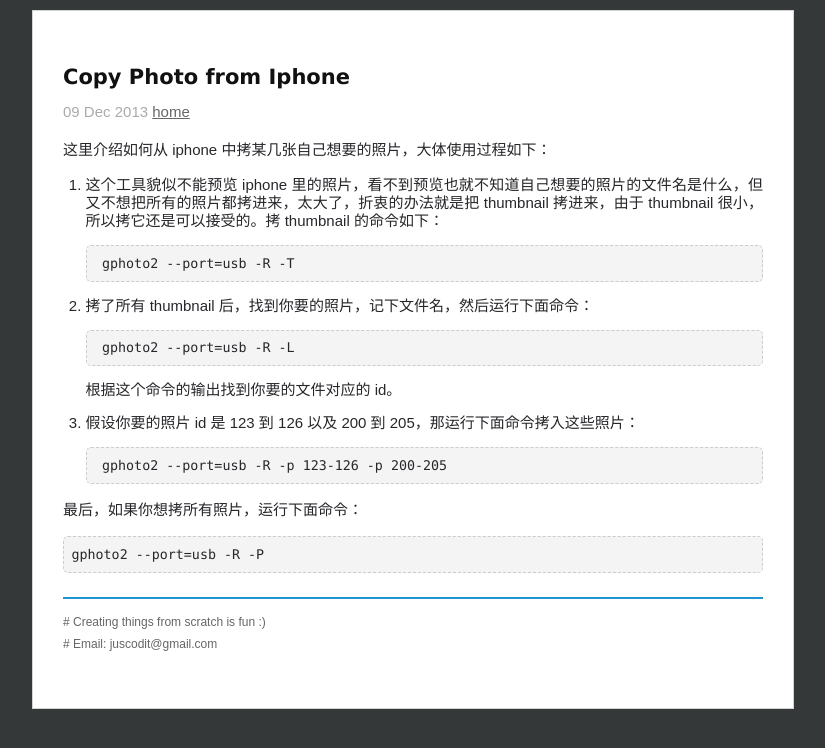
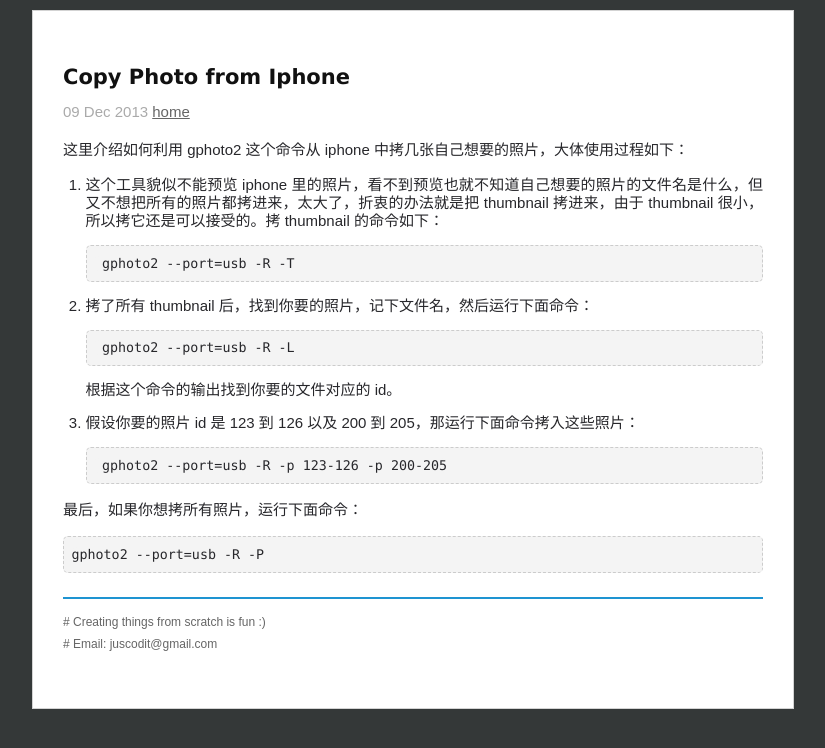
Before and after one commit to chenrushan/chenrushan.github.io, a Jekyll site: the page built from _posts/2013-12-09-copy-photo-from-iphone.markdown, in a window 1280 px wide. Shown: the top 748 px of the page, without its empty margins (227-1052 px from the left). Built offline with Jekyll 4.4.1, drawn with Linux system fonts in a browser that asks for light colours; Markdown is read by kramdown in place of the engine named in the settings.

Commit message:
refine _posts/2013-12-09-copy-photo-from-iphone.markdown

```diff
--- a/_posts/2013-12-09-copy-photo-from-iphone.markdown
+++ b/_posts/2013-12-09-copy-photo-from-iphone.markdown
@@ -5,7 +5,7 @@
 tags: arch, linux, gphoto2, iphone, photo
 ---
 
-这里介绍如何从 iphone 中拷某几张自己想要的照片，大体使用过程如下：
+这里介绍如何利用 gphoto2 这个命令从 iphone 中拷几张自己想要的照片，大体使用过程如下：
 
 1. 这个工具貌似不能预览 iphone 里的照片，看不到预览也就不知道自己想要的照片的文件名是什么，但又不想把所有的照片都拷进来，太大了，折衷的办法就是把 thumbnail 拷进来，由于 thumbnail 很小，所以拷它还是可以接受的。拷 thumbnail 的命令如下：
 
```
